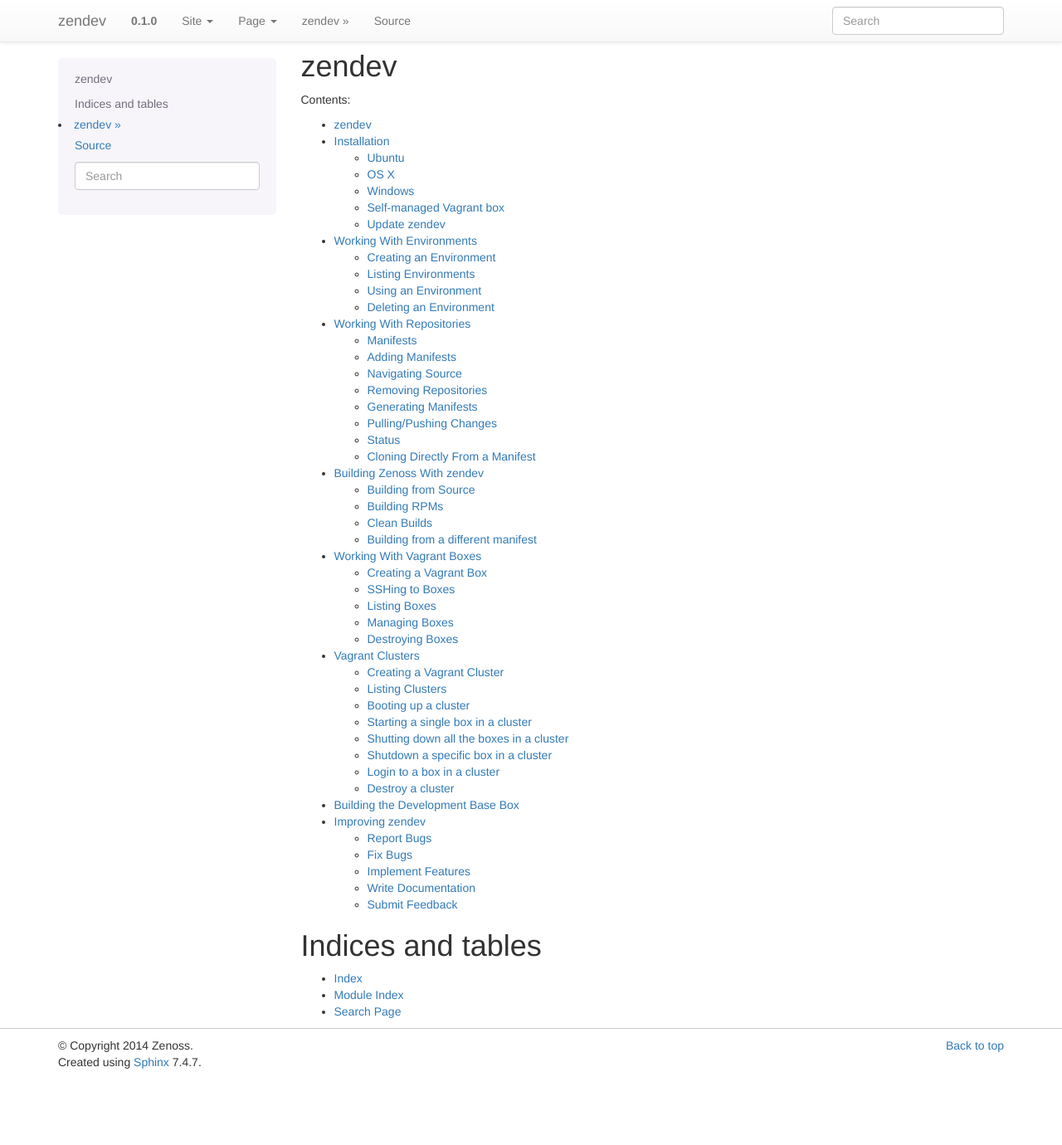
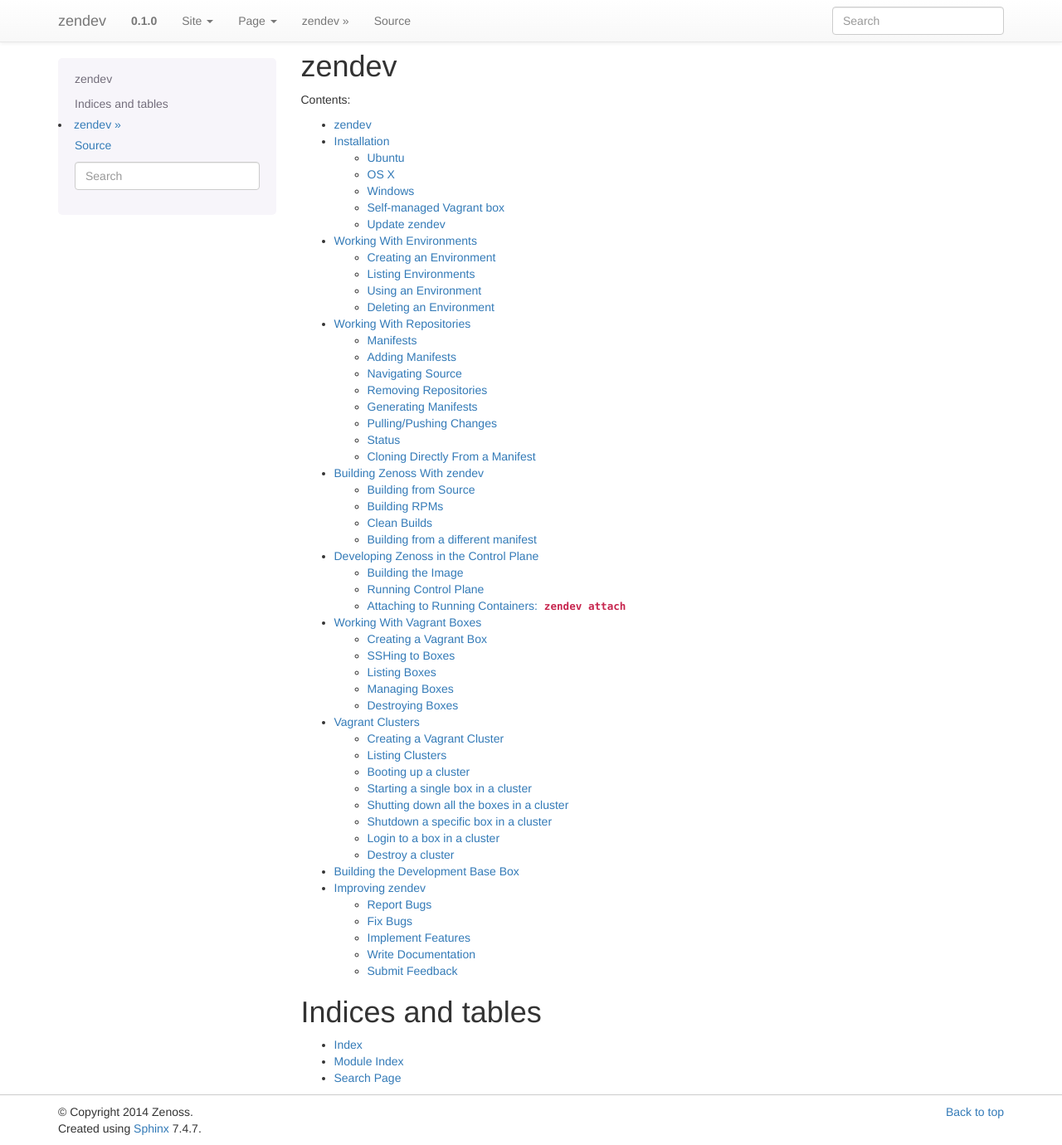
Before and after one commit to zenoss/zendev, a Sphinx documentation site: the page built from docs/index.rst, in a window 1280 px wide and 1380 px high. Shown: the whole window at 83% size. Built offline with Sphinx 7.4.7, drawn with Linux system fonts in a browser that asks for light colours; some of the changed lines change nothing that is shown.

Commit message:
Add docs for devimg

```diff
--- /dev/null
+++ b/docs/devimg.rst
@@ -0,0 +1,74 @@
+======================================
+Developing Zenoss in the Control Plane
+======================================
+Since serviced runs Zenoss services from an image, development of Zenoss per se
+would typically mean making changes, committing them to an image, then
+restarting the services to pick up the new image. zendev simplifies this
+process by creating a lightweight image that mounts Zenoss source from your
+host filesystem.
+
+Building the Image
+==================
+First step is to create the image, ``zendev/devimg``. Currently, only Core is
+available at this high level, although the underlying steps are there to
+support Resource Manager as well. Time permitting! Contributions welcome! Run:
+
+.. code-block:: bash
+
+    zendev build devimg
+
+The image this creates has:
+ * Your zendev source root mounted at ``/mnt/src``
+ * Your zendev zenhome mounted at ``/opt/zenoss``
+ * A full Zenoss source build run
+ * Some ZenPacks installed (currently ZenJMX and PythonCollector, since they
+   have service definitions in Zenoss.core)
+ * ``$(zendev root)/src/core/Products`` symlinked to ``/opt/zenoss/Products``
+ * A `zenoss` user with the same GID/UID as your current user, so you don't
+   have permission problems with the mounted source (sudoer, NOPASSWD)
+
+For the most part, since ``ZENHOME``, ``SRCROOT``, ``GOPATH``, etc. are all the
+same on the host as in the image, you should be able to run ``make; make
+install`` for a component on your host, or edit source in Products directly,
+and have it all work out so that the image serviced uses gets those changes
+without having to do any image rebuilding.
+
+Running Control Plane
+=====================
+Once your image exists, you can start the control plane using ``zendev
+serviced`` (this replaces ``zendev resetserviced``).
+
+.. code-block:: bash
+
+    usage: zendev serviced [-h] [-r] [-d] [-a] [-x]
+
+    optional arguments:
+      -h, --help      show this help message and exit
+      -r, --root      Run serviced as root
+      -d, --deploy    Add Zenoss service definitions and deploy an instance
+      -a, --startall  Start all services once deployed
+      -x, --reset     Clean service state and kill running containers first
+
+Now you can make any changes you want to the source on your host, then bounce
+the service in the control plane UI or CLI to have your changes take effect.
+
+Attaching to Running Containers: ``zendev attach``
+==================================================
+There's a simple wrapper for ``nsenter`` called ``zendev attach``. For example,
+to drop into bash on the container running Zope, run:
+
+.. code-block:: bash
+
+    zendev attach zopectl
+
+Installing ``nsenter``
+----------------------
+You'll need util-linux installed for zendev attach to work. Here's how (the
+version in the repos is too old):
+
+.. code-block:: bash
+
+    wget -O- https://www.kernel.org/pub/linux/utils/util-linux/v2.24/util-linux-2.24.tar.bz2 | tar -C /tmp -xj
+    cd /tmp/util-linux-2.24/
+    ./configure --without-ncurses --prefix=/usr/local/util-linux; make; sudo make install
+    sudo cp -p /usr/local/util-linux/bin/nsenter /usr/local/bin
--- a/docs/index.rst
+++ b/docs/index.rst
@@ -16,6 +16,7 @@
    environments
    repos
    build
+   devimg
    vagrant
    cluster
    packer
```
